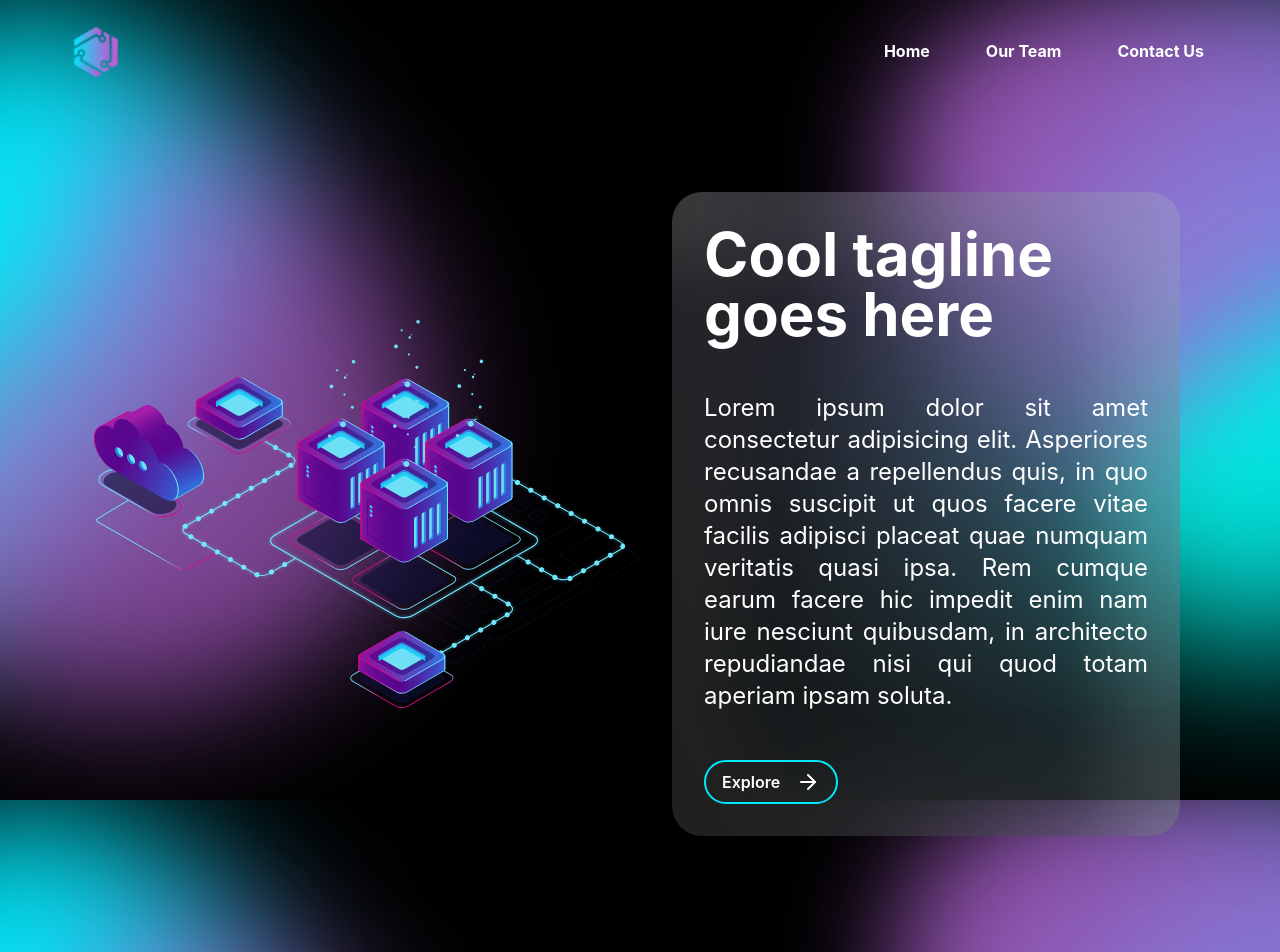
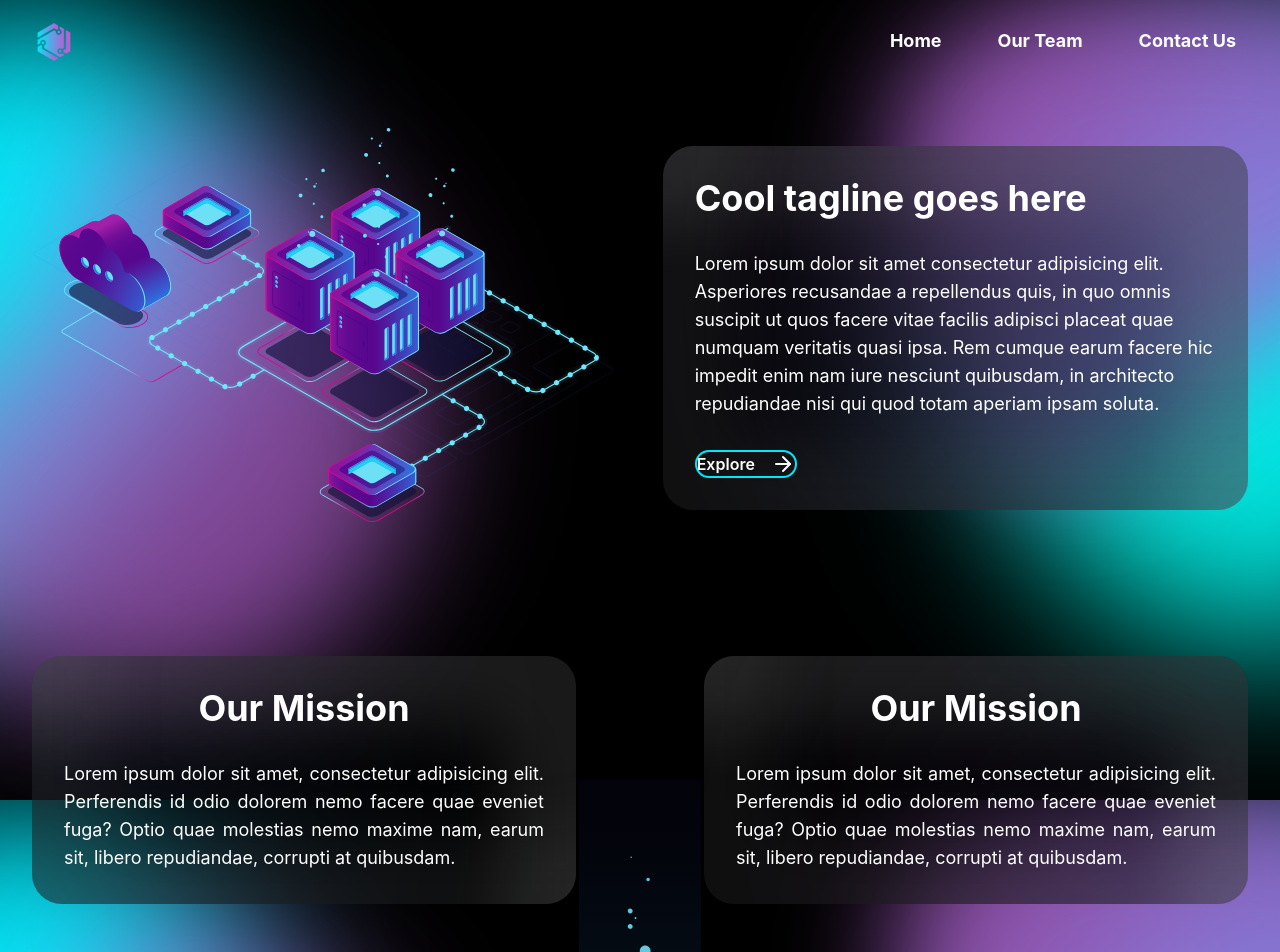
Before and after one commit to sreyom31/blockchainsrm-org, a Next.js app: page / in a window 1280 px wide. Shown: the top 952 px of the page. Built offline with nearby package versions, Linux system fonts and the light colour scheme.

Commit message:
refactor landing page

```diff
--- a/components/home/about.tsx
+++ b/components/home/about.tsx
@@ -1,44 +1,41 @@
-// eslint-disable-next-line @typescript-eslint/no-var-requires
-const Fade = require('react-reveal/Fade');
+import Image from 'next/image';
+import Card from '../shared/card';
+import Fade from 'react-reveal/Fade';
 
+// grid auto-cols-auto lg:grid-cols-2 gap-20 xl:gap-40 px-10 lg:px-12 xl:px-16 2xl:px-24 pt-10 lg:pt-12 xl:pt-16 2xl:pt-24 pb-96 mt-24
 const About = () => {
   return (
-    <div className="grid auto-cols-auto lg:grid-cols-2 gap-20 xl:gap-40 px-10 lg:px-12 xl:px-16 2xl:px-24 pt-10 lg:pt-12 xl:pt-16 2xl:pt-24 pb-96 mt-24 relative">
+    <div className="flex flex-col md:flex-row gap-12 lg:gap-32 w-full items-center justify-center mx-auto pb-96 mt-32 relative">
       <img
         src="/images/mvimg.svg"
         className="absolute bottom-14 left-[50%] translate-x-[-50%]"
-        alt=""
       />
-      <div className="box p-6 text-white transform duration-300 hover:scale-110">
+      <Card className="max-w-2xl">
         <Fade top>
-          <p className="text-center font-bold text-4xl md:text-2xl lg:text-4xl mb-4">
-            Our Mission
-          </p>
+          <h2 className="text-center font-bold">Our Mission</h2>
         </Fade>
         <Fade bottom>
-          <p className="text-justify text-xl md:text-lg lg:text-xl">
+          <p className="text-justify">
             Lorem ipsum dolor sit amet, consectetur adipisicing elit.
             Perferendis id odio dolorem nemo facere quae eveniet fuga? Optio
             quae molestias nemo maxime nam, earum sit, libero repudiandae,
             corrupti at quibusdam.
           </p>
         </Fade>
-      </div>
-      <div className="box p-6 text-white transform duration-300 hover:scale-110">
+      </Card>
+      <Card className="max-w-2xl">
         <Fade top>
-          <p className="text-center font-bold text-4xl md:text-2xl lg:text-4xl mb-4">
-            Our Mission
-          </p>
+          <h2 className="text-center font-bold">Our Mission</h2>
         </Fade>
         <Fade bottom>
-          <p className="text-justify text-xl md:text-lg lg:text-xl">
+          <p className="text-justify">
             Lorem ipsum dolor sit amet, consectetur adipisicing elit.
             Perferendis id odio dolorem nemo facere quae eveniet fuga? Optio
             quae molestias nemo maxime nam, earum sit, libero repudiandae,
             corrupti at quibusdam.
           </p>
         </Fade>
-      </div>
+      </Card>
     </div>
   );
 };
--- a/components/home/landing.tsx
+++ b/components/home/landing.tsx
@@ -1,36 +1,33 @@
+import Image from 'next/image';
 import { ArrowRight } from 'react-feather';
+import Card from '../shared/card';
 
 const Landing = () => {
   return (
-    <div className="p-6 lg:p-8 xl:p-9 2xl:p-10 my-5 mb-10">
-      <div className="flex flex-col items-center md:flex-row">
-        <div className="md:w-1/2 flex items-center">
-          <img src="/images/landingimg.svg" alt="landing image" />
+    <div className="pt-32">
+      <div className="flex flex-col md:flex-row items-center justify-center mx-auto gap-12">
+        <div className="w-full md:w-5/12 lg:w-1/2 max-w-2xl">
+          <Image
+            width={897}
+            height={607}
+            src="/images/landingimg.svg"
+            alt="landing image"
+          />
         </div>
-        <div className="my-10 md:my-0 md:w-1/2 text-white xl:p-8 2xl:p-16 flex items-center">
-          <div className="box m-8 md:m-0 p-8 xl:p-8 2xl:p-12 border-2">
-            <div className="mb-4 lg:mb-8">
-              <p className="text-4xl md:text-2xl lg:text-4xl xl:text-6xl font-bold">
-                Cool tagline goes here
-              </p>
-            </div>
-            <div className="lg:my-8 lg:py-4">
-              <p className="text-xl md:text-lg lg:text-xl xl:text-2xl text-justify">
-                Lorem ipsum dolor sit amet consectetur adipisicing elit.
-                Asperiores recusandae a repellendus quis, in quo omnis suscipit
-                ut quos facere vitae facilis adipisci placeat quae numquam
-                veritatis quasi ipsa. Rem cumque earum facere hic impedit enim
-                nam iure nesciunt quibusdam, in architecto repudiandae nisi qui
-                quod totam aperiam ipsam soluta.
-              </p>
-            </div>
-            <div className="mt-4 lg:mt-0">
-              <button className="p-2 px-4 outline-none border-2 border-secondary rounded-full font-semibold transition ease-out delay-100 hover:border-primary flex">
-                Explore <ArrowRight className="ml-4" />{' '}
-              </button>
-            </div>
-          </div>
-        </div>
+        <Card
+          className="md:w-1/2 max-w-2xl"
+          heading="Cool tagline goes here"
+          paragraph="Lorem ipsum dolor sit amet consectetur adipisicing elit. Asperiores
+            recusandae a repellendus quis, in quo omnis suscipit ut quos facere
+            vitae facilis adipisci placeat quae numquam veritatis quasi ipsa.
+            Rem cumque earum facere hic impedit enim nam iure nesciunt
+            quibusdam, in architecto repudiandae nisi qui quod totam aperiam
+            ipsam soluta."
+        >
+          <button className="outline-none border-2 border-secondary rounded-full font-semibold transition ease-out delay-100 hover:border-primary flex w-fit">
+            Explore <ArrowRight className="ml-4" />
+          </button>
+        </Card>
       </div>
     </div>
   );
--- a/components/navbar.tsx
+++ b/components/navbar.tsx
@@ -1,24 +1,43 @@
-import { useState } from 'react';
+import { useEffect, useState } from 'react';
 import { Menu } from 'react-feather';
 import Link from 'next/link';
+import Image from 'next/image';
 
 const Navbar = () => {
   const [open, setOpen] = useState(false);
+  const [isScrolled, setIsScrolled] = useState(false);
+
+  const listenScrollEvent = (e: Event) => {
+    if (window.scrollY > 200) {
+      setIsScrolled(true);
+    } else {
+      setIsScrolled(false);
+    }
+  };
+
+  useEffect(() => {
+    window.addEventListener('scroll', listenScrollEvent);
+    return () => window.removeEventListener('scroll', listenScrollEvent);
+  }, []);
 
   return (
-    <nav className="sticky top-0 z-50 w-full">
+    <nav
+      className={`fixed top-0 z-50 w-full bg-black transition-all duration-300 ${
+        isScrolled ? 'bg-opacity-30' : 'bg-opacity-25 md:bg-opacity-0'
+      } `}
+    >
       <div className="text-white px-6 py-3 w-full">
         <div className="md:flex md:items-center md:justify-between">
           <div className="flex justify-between items-center">
-            <div>
-              <Link href="/" passHref>
-                <img
-                  className="w-20"
-                  src="/images/logo.svg"
-                  alt="BlockchainSRM logo"
-                />
-              </Link>
-            </div>
+            <Link href="/" passHref>
+              <Image
+                src="/images/logo.svg"
+                className="cursor-pointer"
+                alt="BlockchainSRM logo"
+                width={60}
+                height={60}
+              />
+            </Link>
 
             <div className="flex md:hidden">
               <button
--- /dev/null
+++ b/components/shared/Layout.tsx
@@ -0,0 +1,15 @@
+import React from 'react';
+
+const Layout = ({
+  children,
+  className,
+}: {
+  children: React.ReactNode;
+  className?: String;
+}) => {
+  return (
+    <div className={`px-2 sm:px-8 ${className && className}`}>{children}</div>
+  );
+};
+
+export default Layout;
--- /dev/null
+++ b/components/shared/card.tsx
@@ -0,0 +1,23 @@
+import Fade from 'react-reveal/Fade';
+
+interface CardProps {
+  heading?: String;
+  paragraph?: String;
+  children?: React.ReactNode;
+  className?: String;
+}
+const Card = ({ heading, paragraph, children, className }: CardProps) => {
+  return (
+    <div
+      className={`text-white flex flex-col box border-2 p-8 gap-8 ${
+        className && className
+      }`}
+    >
+      {heading && <h2>{heading}</h2>}
+      {paragraph && <p>{paragraph}</p>}
+      {children && children}
+    </div>
+  );
+};
+
+export default Card;
--- a/pages/_app.tsx
+++ b/pages/_app.tsx
@@ -1,6 +1,7 @@
 import '../styles/globals.scss';
 import type { AppProps } from 'next/app';
 import Head from 'next/head';
+import Navbar from '../components/navbar';
 
 function MyApp({ Component, pageProps }: AppProps) {
   return (
@@ -8,7 +9,9 @@ function MyApp({ Component, pageProps }: AppProps) {
       <Head>
         <meta name="viewport" content="width=device-width, initial-scale=1" />
         <link rel="icon" type="image/x-icon" href="/images/logo.ico" />
+        <title>BLOCKCHAINSRM</title>
       </Head>
+      <Navbar />
       <Component {...pageProps} />
     </>
   );
--- a/pages/contact.tsx
+++ b/pages/contact.tsx
@@ -3,7 +3,6 @@ import Navbar from '../components/navbar';
 const Contact = () => {
   return (
     <div className="overflow-hidden bg-bgcontact bg-no-repeat relative bg-cover bg-fixed md:h-screen sm:px-8">
-      <Navbar />
       <div className=" mt-4 flex flex-col items-center">
         <p className="text-white text-5xl font-bold uppercase text-center">
           Contact Us
--- a/pages/index.tsx
+++ b/pages/index.tsx
@@ -3,21 +3,19 @@ import About from '../components/home/about';
 import Events from '../components/home/events';
 import Landing from '../components/home/landing';
 import Navbar from '../components/navbar';
+import Layout from '../components/shared/Layout';
 
 export default function Home() {
   return (
     <>
-      <div className="overflow-hidden bg-bghome bg-no-repeat relative bg-cover bg-fixed sm:px-8">
-        <Head>
-          <title>BLOCKCHAINSRM | Home</title>
-        </Head>
-        <Navbar />
+      <Head>
+        <title>BLOCKCHAINSRM | Home</title>
+      </Head>
+      <Layout className="overflow-hidden bg-bghome bg-no-repeat relative bg-cover bg-fixed">
         <Landing />
         <About />
-      </div>
-      <div>
-        <Events />
-      </div>
+      </Layout>
+      <Events />
     </>
   );
 }
--- a/pages/team.tsx
+++ b/pages/team.tsx
@@ -3,7 +3,6 @@ import Navbar from '../components/navbar';
 const Team = () => {
   return (
     <div className="overflow-hidden bg-bgteam bg-no-repeat relative bg-cover bg-fixed sm:px-8">
-      <Navbar />
       <div>
         <div className="mt-5 py-10">
           <p className="uppercase text-white text-center text-5xl font-bold tracking-wide">
--- a/styles/globals.scss
+++ b/styles/globals.scss
@@ -20,7 +20,7 @@ a {
 }
 
 .box {
-  background: rgba(196, 196, 196, 0.1);
+  background: rgba(0, 0, 0, 0.4);
   border: none;
   box-sizing: border-box;
   box-shadow: inset 69.1667px -69.1667px 69.1667px rgba(149, 149, 149, 0.1),
@@ -46,3 +46,11 @@ a {
   backdrop-filter: blur(138.333px);
   border-radius: 30px;
 }
+
+p {
+  @apply text-lg md:text-base lg:text-lg;
+}
+
+h2 {
+  @apply text-4xl md:text-2xl lg:text-4xl font-bold;
+}
--- /dev/null
+++ b/types/react-reveal.d.ts
@@ -0,0 +1 @@
+declare module 'react-reveal/Fade';
```
